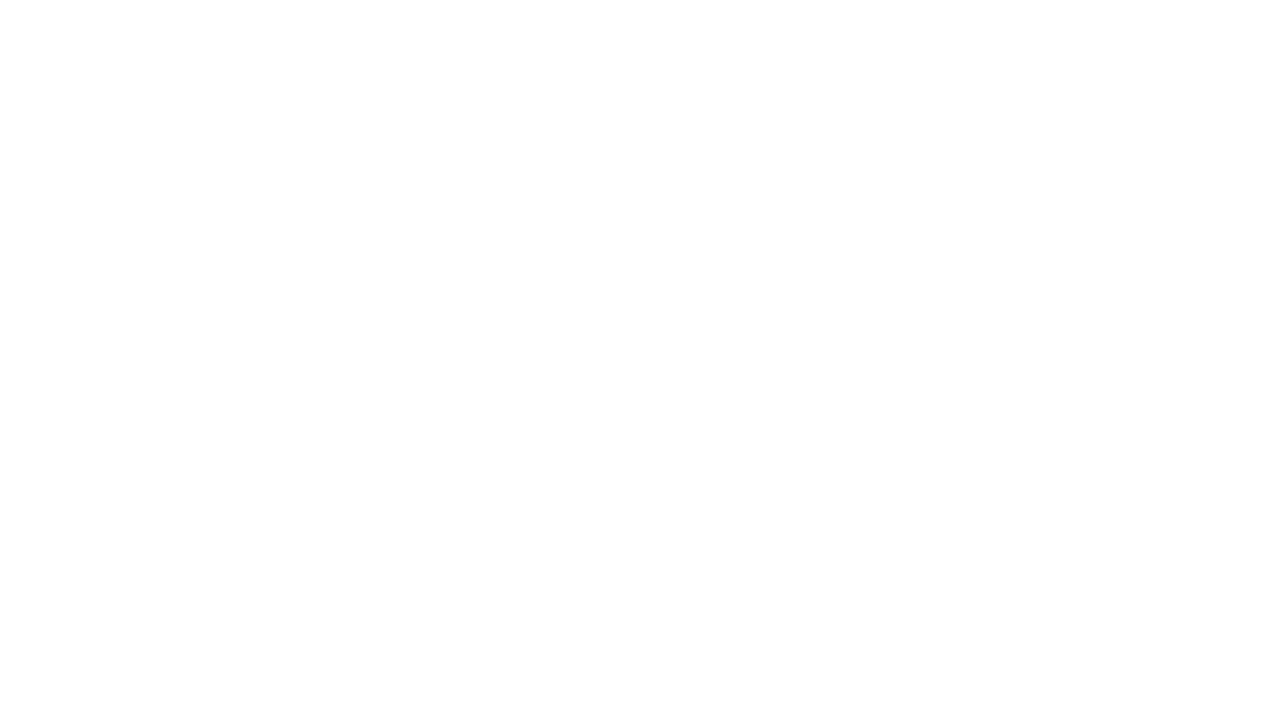
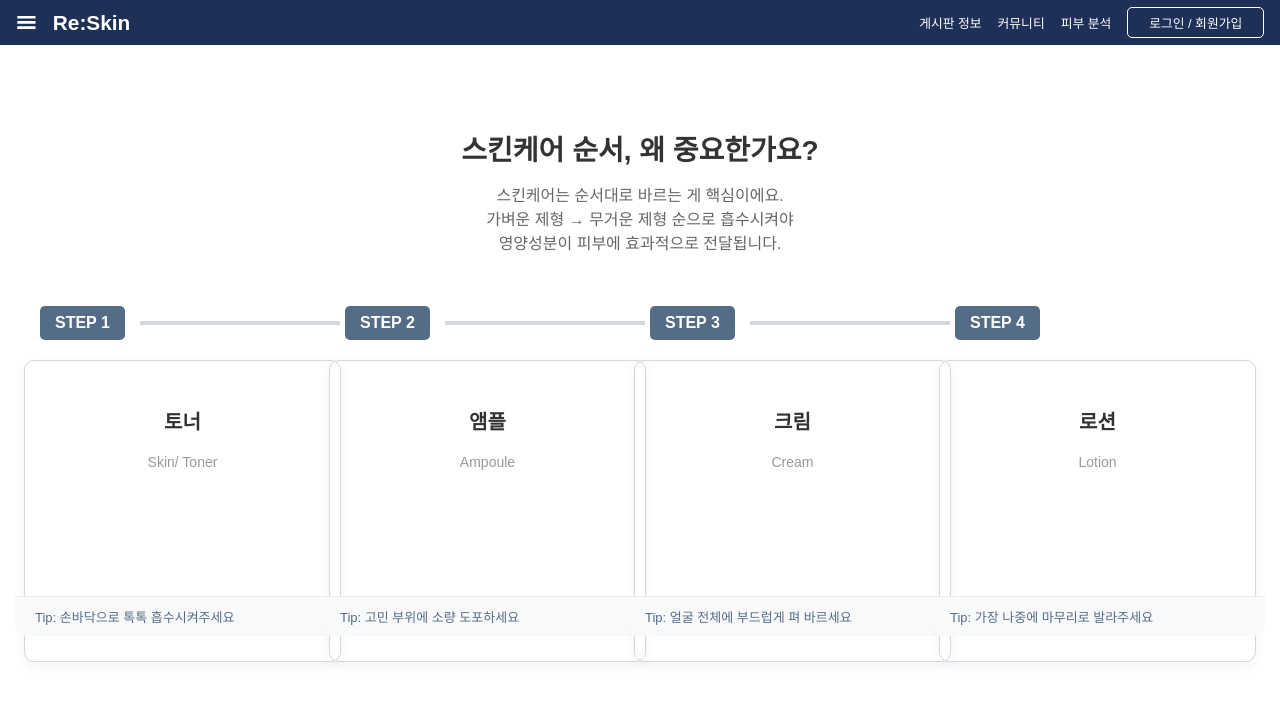
Before and after one commit to tab-captains/RE-Skin-fe, a React (Vite) app: page /skinguide in a window 1280 px wide. Before the commit this address had no page. Shown: the top 702 px of the page. Built offline with nearby package versions, Linux system fonts and the light colour scheme.

Commit message:
feat: 정보게시판에서 페이지 연동 및 기본 UI 구현

```diff
--- a/src/App.jsx
+++ b/src/App.jsx
@@ -8,6 +8,7 @@ import RegisterPage from './features/auth/pages/RegisterPage';
 import AnalysisOverviewPage from './features/analysis/pages/AnalysisOverviewPage';
 import CommunityPage from './features/community/pages/CommunityPage';
 import Infoboard from "./features/infoboard/pages/InfoboardPage";
+import Skinguide from "./features/infoboard/pages/Skinguide";
 
 
 
@@ -23,10 +24,12 @@ function App() {
           <Route path="register" element={<RegisterPage />} />
           <Route path="community" element={<CommunityPage />}/>
           <Route path="infoboard" element={<Infoboard />}/>
+          <Route path="skinguide" element={<Skinguide />}/>
+          <Route path="skin/guide" element={<Skinguide />}/>
       </Route>
       </Routes>
     </Router>
   )
 }
 
-export default App
+export default App;
--- a/src/features/infoboard/pages/InfoboardPage.jsx
+++ b/src/features/infoboard/pages/InfoboardPage.jsx
@@ -1,24 +1,27 @@
 import React from 'react';
+import { useNavigate } from 'react-router-dom';
 import './InfoboardPage.css';
 
 const Infoboard = () => {
+  const navigate = useNavigate();
+
   const menuItems = [
     {
       id: 1,
       icon: (
         <svg fill="none" viewBox="0 0 24 24" stroke="currentColor" strokeWidth={2}>
-          <path strokeLinecap="round" strokeLinejoin="round" />
+          <path strokeLinecap="round" strokeLinejoin="round"/>
         </svg>
       ),
       title: "제품은 많은데 순서를 모르겠어요",
       action: "올바른 스킨케어 순서 보기 >",
-      link: "/guide/step"
+      link: "/skinguide"
     },
     {
       id: 2,
       icon: (
         <svg fill="none" viewBox="0 0 24 24" stroke="currentColor" strokeWidth={2}>
-          <path strokeLinecap="round" strokeLinejoin="round" />
+          <path strokeLinecap="round" strokeLinejoin="round"/>
         </svg>
       ),
       title: "앰플? 세럼? 뭐가 다른거죠?",
@@ -29,7 +32,7 @@ const Infoboard = () => {
       id: 3,
       icon: (
         <svg fill="none" viewBox="0 0 24 24" stroke="currentColor" strokeWidth={2}>
-          <path strokeLinecap="round" strokeLinejoin="round" />
+          <path strokeLinecap="round" strokeLinejoin="round"/>
         </svg>
       ),
       title: "내 피부 타입, 정확히 모르겠어요",
@@ -52,7 +55,8 @@ const Infoboard = () => {
           <div
             key={item.id}
             className="info-card"
-            onClick={() => console.log(`${item.title} 클릭됨!`)}
+            onClick={() => navigate(item.link)}
+            style={{ cursor: 'pointer' }}
           >
             <div className="icon-box">
               {item.icon}
--- /dev/null
+++ b/src/features/infoboard/pages/Skinguide.css
@@ -0,0 +1,133 @@
+/* Skinguide.css */
+
+/* 전체 컨테이너 및 중앙 정렬 */
+.skinguide-container {
+    max-width: 1200px;
+    margin: 0 auto;
+    padding: 60px 20px;
+    text-align: center;
+}
+
+/* --- 1. 헤더 스타일 --- */
+.skinguide-header h2 {
+    font-size: 28px;
+    font-weight: 700;
+    margin-bottom: 10px;
+    color: #333;
+}
+
+.skinguide-header p {
+    font-size: 16px;
+    line-height: 1.5;
+    color: #666;
+    margin-bottom: 50px;
+}
+
+/* --- 2. 단계별 그룹 (가로 정렬) --- */
+.steps-wrapper {
+    display: flex;
+    justify-content: space-around;
+    align-items: flex-start; /* 카드가 위에 정렬되도록 */
+    gap: 20px; /* 그룹 간 간격 */
+}
+
+.step-card-group {
+    display: flex;
+    flex-direction: column;
+    align-items: center;
+    width: 25%; /* 4개 카드가 균등하게 공간을 차지하도록 */
+    min-width: 200px;
+}
+
+/* --- 3. 단계 번호 및 연결선 --- */
+.step-bar-area {
+    display: flex;
+    align-items: center;
+    width: 100%;
+    margin-bottom: 20px;
+}
+
+.step-number {
+    /* STEP 1, 2, 3, 4 버튼 스타일 */
+    background-color: #556c86; /* 디자인에서 보이는 네이비/짙은 회색 */
+    color: white;
+    padding: 8px 15px;
+    border-radius: 5px;
+    font-weight: 600;
+    white-space: nowrap;
+    z-index: 2; /* 선 위에 오도록 */
+}
+
+.step-line {
+    /* 연결선 스타일 */
+    flex-grow: 1; /* 남은 공간을 모두 차지 */
+    height: 4px;
+    background-color: #d1d8e0; /* 연한 회색 */
+    margin: 0 -15px 0 15px; /* STEP 버튼과 겹치는 부분 조정 */
+}
+
+
+/* --- 4. 카드 내용 스타일 --- */
+.step-content-card {
+    /* 하얀색 카드 스타일 */
+    width: 100%;
+    border: 1px solid #d1d8e0;
+    border-radius: 10px;
+    box-shadow: 0 4px 12px rgba(0, 0, 0, 0.05); /* 은은한 그림자 */
+    padding: 25px 15px;
+    min-height: 250px; /* 높이 통일 */
+    display: flex;
+    flex-direction: column;
+    align-items: center;
+    text-align: center;
+}
+
+.product-title {
+    font-size: 20px;
+    font-weight: 700;
+    color: #333;
+    margin-bottom: 5px;
+}
+
+.product-english {
+    font-size: 14px;
+    color: #999;
+    margin-bottom: 30px;
+}
+
+/* --- 5. Tip 영역 스타일 --- */
+.tip-box {
+    margin-top: auto; /* 카드의 하단에 위치하도록 */
+    padding: 10px;
+    border-top: 1px solid #eee;
+    width: 100%;
+    text-align: left;
+
+    /* Tip 박스 배경색 (디자인에서 보이는 연한 회색/파란색) */
+    background-color: #f8f9fa;
+    border-radius: 0 0 10px 10px;
+    margin-left: -15px; /* 패딩만큼 왼쪽으로 당기기 */
+    margin-right: -15px; /* 패딩만큼 오른쪽으로 당기기 */
+    width: calc(100% + 30px); /* 100% + 양쪽 패딩 */
+}
+
+.tip-box .tip-text {
+    font-size: 13px;
+    color: #556c86;
+    font-weight: 500;
+    margin-left: 10px;
+}
+
+/* 브라우저 너비가 좁아질 경우를 대비한 반응형 처리 (선택 사항) */
+@media (max-width: 900px) {
+    .steps-wrapper {
+        flex-wrap: wrap;
+    }
+    .step-card-group {
+        width: 45%; /* 두 줄로 표시 */
+        margin-bottom: 20px;
+    }
+    .step-line {
+        display: none; /* 모바일에서 선 숨기기 */
+    }
+}
--- /dev/null
+++ b/src/features/infoboard/pages/Skinguide.jsx
@@ -0,0 +1,72 @@
+import React from 'react';
+import './Skinguide.css'; // CSS 파일 임포트
+
+// 🚨 스킨케어 단계별 데이터 정의
+const skincareSteps = [
+    {
+        step: "STEP 1",
+        title: "토너",
+        english: "Skin/ Toner",
+        tip: "손바닥으로 톡톡 흡수시켜주세요",
+    },
+    {
+        step: "STEP 2",
+        title: "앰플",
+        english: "Ampoule",
+        tip: "고민 부위에 소량 도포하세요",
+    },
+    {
+        step: "STEP 3",
+        title: "크림",
+        english: "Cream",
+        tip: "얼굴 전체에 부드럽게 펴 바르세요",
+    },
+    {
+        step: "STEP 4",
+        title: "로션",
+        english: "Lotion",
+        tip: "가장 나중에 마무리로 발라주세요",
+    },
+];
+
+const Skinguide = () => {
+    return (
+        <div className="skinguide-container">
+
+            {/* 1. 상단 타이틀 영역 */}
+            <div className="skinguide-header">
+                <h2>스킨케어 순서, 왜 중요한가요?</h2>
+                <p>
+                    스킨케어는 순서대로 바르는 게 핵심이에요.<br />
+                    가벼운 제형 → 무거운 제형 순으로 흡수시켜야<br />
+                    영양성분이 피부에 효과적으로 전달됩니다.
+                </p>
+            </div>
+
+            {/* 2. 단계 카드 및 연결선 영역 */}
+            <div className="steps-wrapper">
+                {skincareSteps.map((item, index) => (
+                    // 🚨 단계별 카드
+                    <div key={index} className="step-card-group">
+                        <div className="step-bar-area">
+                            <span className="step-number">{item.step}</span>
+                            {/* 마지막 단계(STEP 4)를 제외하고 연결선 렌더링 */}
+                            {index < skincareSteps.length - 1 && (
+                                <div className="step-line"></div>
+                            )}
+                        </div>
+                        <div className="step-content-card">
+                            <h3 className="product-title">{item.title}</h3>
+                            <p className="product-english">{item.english}</p>
+                            <div className="tip-box">
+                                <span className="tip-text">Tip: {item.tip}</span>
+                            </div>
+                        </div>
+                    </div>
+                ))}
+            </div>
+        </div>
+    );
+};
+
+export default Skinguide;
```
Also changed, not shown: src/features/infoboard/pages/skincarestep.css (deleted), src/features/infoboard/pages/skincarestep.jsx (deleted).
